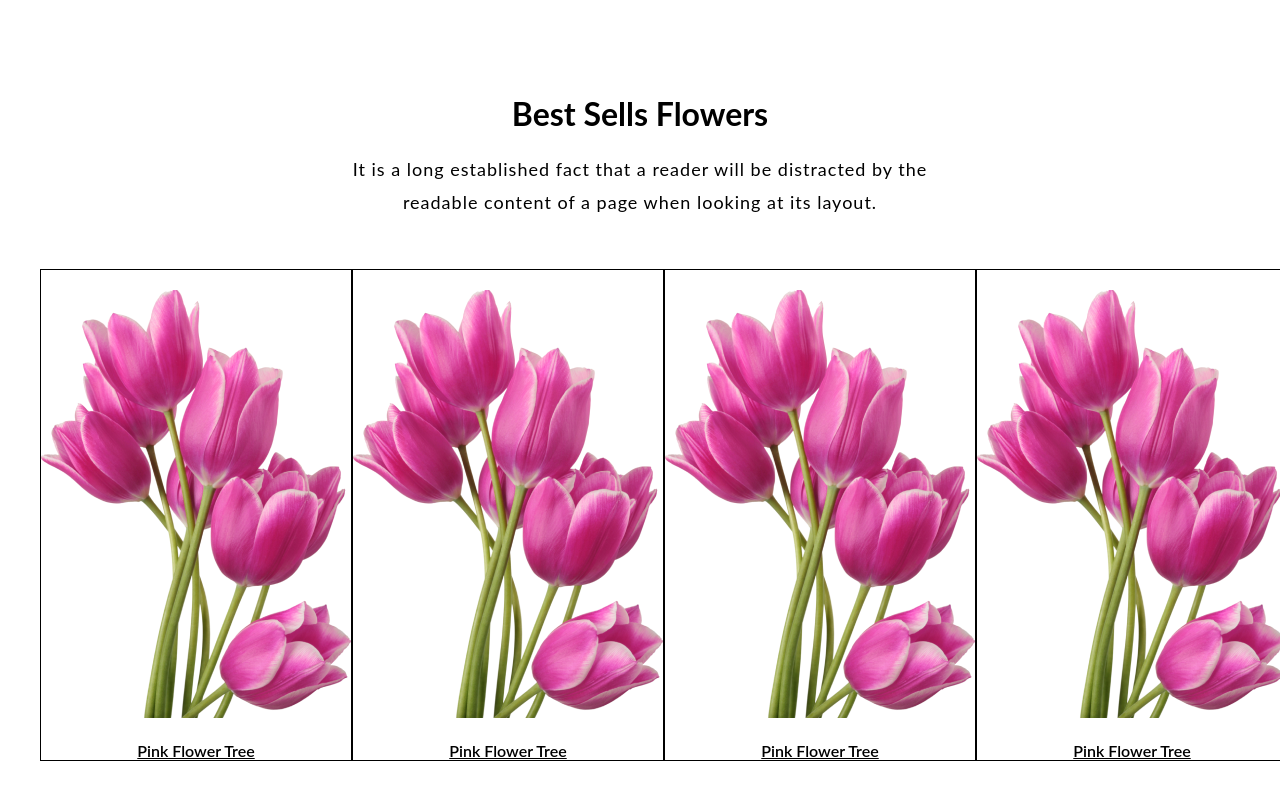
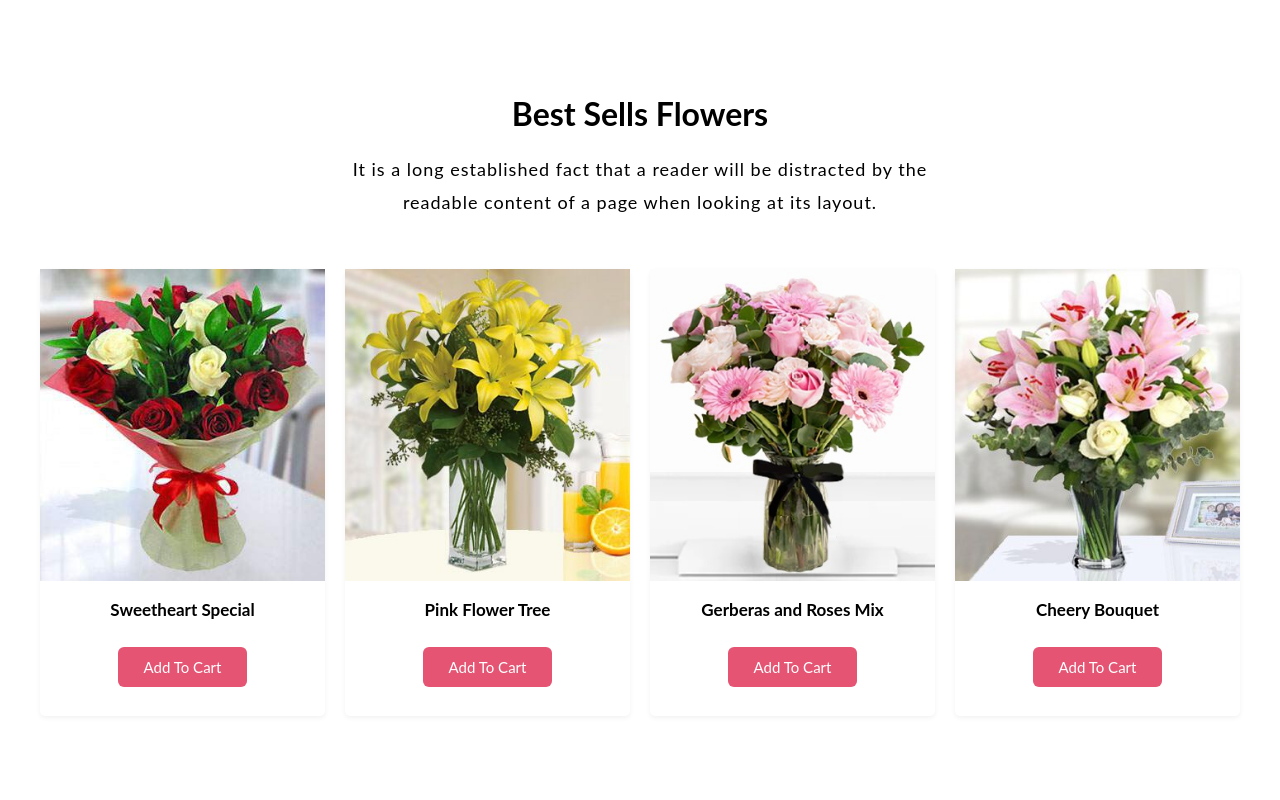
Before and after one commit to sohel5G/flower-shop, a plain HTML site: page index.html in a window 1280 px wide. Shown: the part 1852-2652 px from the top of the page. Drawn offline with Linux system fonts and the light colour scheme.

Commit message:
Aditional section added

```diff
--- a/index.html
+++ b/index.html
@@ -18,7 +18,7 @@
                         content of a page
                         when looking at its layout. The point of using Lorem Ipsum is that it has a more-or-less normal
                         distribution of letters.</p>
-                    <button class="btn-primary">Shop Now</button>
+                    <a href="#" class="btn-primary">Shop Now</a>
                 </div>
                 <div class="banner-image">
                     <img src="./img/pngwing 10.png" alt="Flower">
@@ -77,20 +77,24 @@
                     of a page when looking at its layout.</p>
                 <div class="iner-section">
                     <div class="column">
-                        <div><a href="#"><img src="./img/pngwing 6.png" alt="Flower"></a></div>
-                        <a href="#">Pink Flower Tree</a>
+                        <div><a href="#"><img src="./img/img1.jpg" alt="Flower"></a></div>
+                        <a href="#" class="product-title"> <h3>Sweetheart Special</h3> </a>
+                        <a href="#" class="btn-primary-product">Add To Cart</a>
                     </div>
                     <div class="column">
-                        <div><a href="#"><img src="./img/pngwing 6.png" alt="Flower"></a></div>
-                        <a href="#">Pink Flower Tree</a>
+                        <div><a href="#"><img src="./img/img2.jpg" alt="Flower"></a></div>
+                        <a href="#" class="product-title"> <h3>Pink Flower Tree</h3> </a>
+                        <a href="#" class="btn-primary-product">Add To Cart</a>
                     </div>
                     <div class="column">
-                        <div><a href="#"><img src="./img/pngwing 6.png" alt="Flower"></a></div>
-                        <a href="#">Pink Flower Tree</a>
+                        <div><a href="#"><img src="./img/img3.jpeg" alt="Flower"></a></div>
+                        <a href="#" class="product-title"> <h3>Gerberas and Roses Mix</h3> </a>
+                        <a href="#" class="btn-primary-product">Add To Cart</a>
                     </div>
                     <div class="column">
-                        <div><a href="#"><img src="./img/pngwing 6.png" alt="Flower"></a></div>
-                        <a href="#">Pink Flower Tree</a>
+                        <div><a href="#"><img src="./img/img4.jpg" alt="Flower"></a></div>
+                        <a href="#" class="product-title"> <h3>Cheery Bouquet</h3> </a>
+                        <a href="#" class="btn-primary-product">Add To Cart</a>
                     </div>
                 </div>
             </div>
@@ -103,7 +107,7 @@
                     <h2 class="title">Hot Deal ! Sale Up To 25% <span class="primary">Off</span></h2>
                     <p class="pera">It is a long established fact that a reader will be distracted by the readable
                         content of a page when looking at its layout.</p>
-                    <button class="btn-primary">Sign Up</button>
+                    <a href="#" class="btn-primary">Sign Up</a>
                 </div>
                 <div class="image-area">
                     <img src="./img/pngwing 8.png" alt="Flower">
--- a/style.css
+++ b/style.css
@@ -29,12 +29,32 @@
     padding: 14px 39px;
     border: none;
     border-radius: 6px;
-    font-size: 17px;
+    font-size: 18px;
     cursor: pointer;
+    text-decoration: none;
+}
+.btn-primary-product{
+    background-color: #E55473;
+    color: #ffffff;
+    padding: 11px 26px;
+    border: none;
+    border-radius: 6px;
+    font-size: 15px;
+    cursor: pointer;
+    text-decoration: none;
 }
 
 .primary{
     color: #E55473;
+}
+
+.product-title{
+    text-decoration: none;
+}
+.product-title h3{
+    font-size: 17px;
+    margin: 15px 0px 37px;
+    color: #000000;
 }
 
 /* Header/Banner Style  */
@@ -141,13 +161,10 @@ header {
 
 
 /* Best Sells Flowers */
-.best-sell .iner-section .column{
-    border: 1px solid #000000;
-}
 
 .best-sell {
     text-align: center;
-    padding: 100px 0px;
+    padding: 100px 0px 50px;
 }
 
 .best-sell p {
@@ -159,15 +176,23 @@ header {
     display: flex;
     justify-content: space-evenly;
     margin-top: 50px;
+    gap: 20px;
 }
 
-.best-sell .iner-section a {
-    display: block;
-    margin-top: 20px;
-    color: #000000;
-    font-weight: 600;
+.best-sell .iner-section .column a img{
+    width: 100%;
 }
 
+.best-sell .iner-section .column{
+    box-shadow: 0px 2px 5px #f2f2f2;
+    padding: 0px 0px 40px;
+    border-radius: 5px;
+}
+
+.best-sell .iner-section .column:hover{
+    box-shadow: 0px 2px 5px #ebebeb;
+    padding: 0px 0px 20px 0px;
+}
 
 /* Hot Deal Flower Section Style  */
 .deal {
```
Also changed, not shown: img/img1.jpg (added), img/img2.jpg (added), img/img3.jpeg (added), img/img4.jpg (added).
